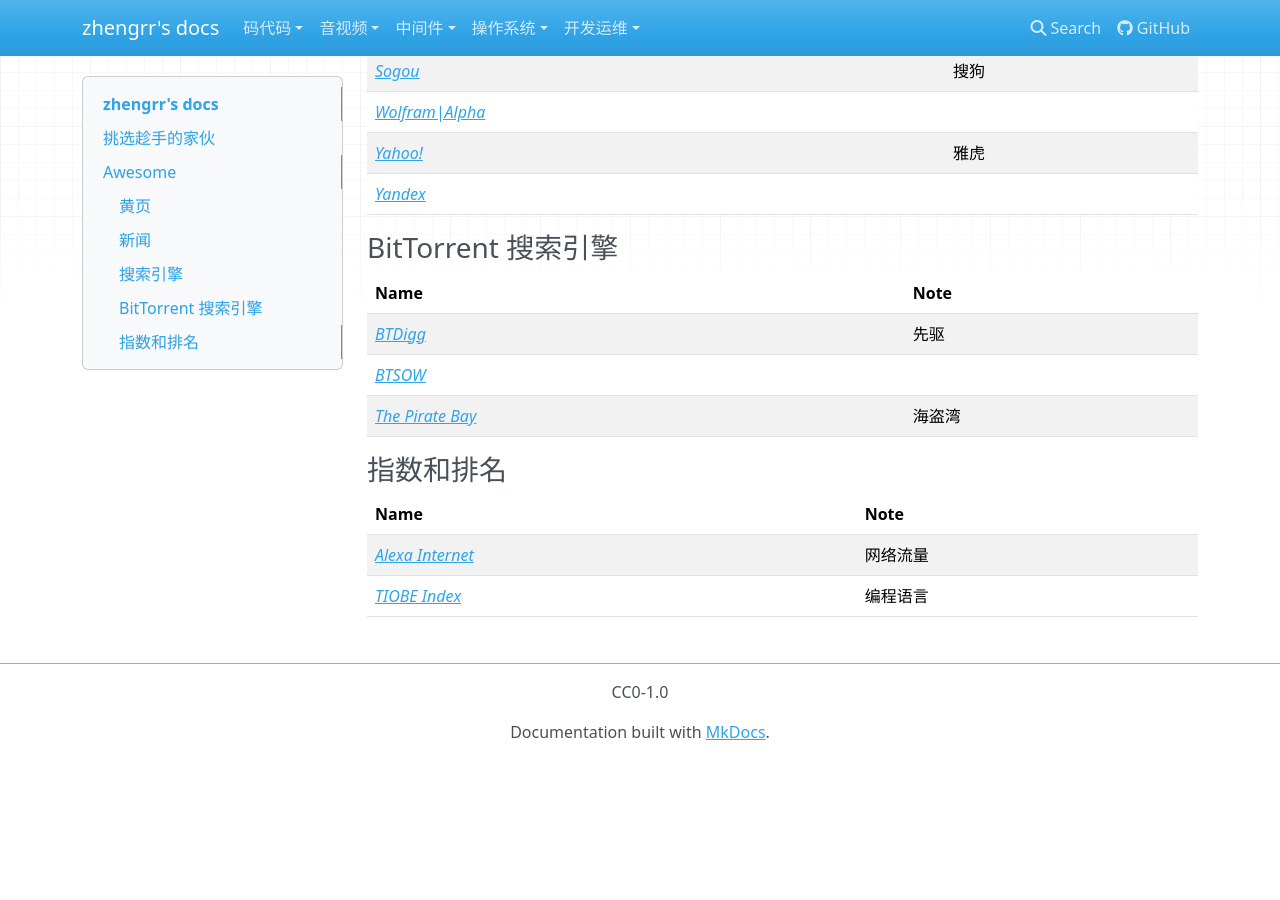
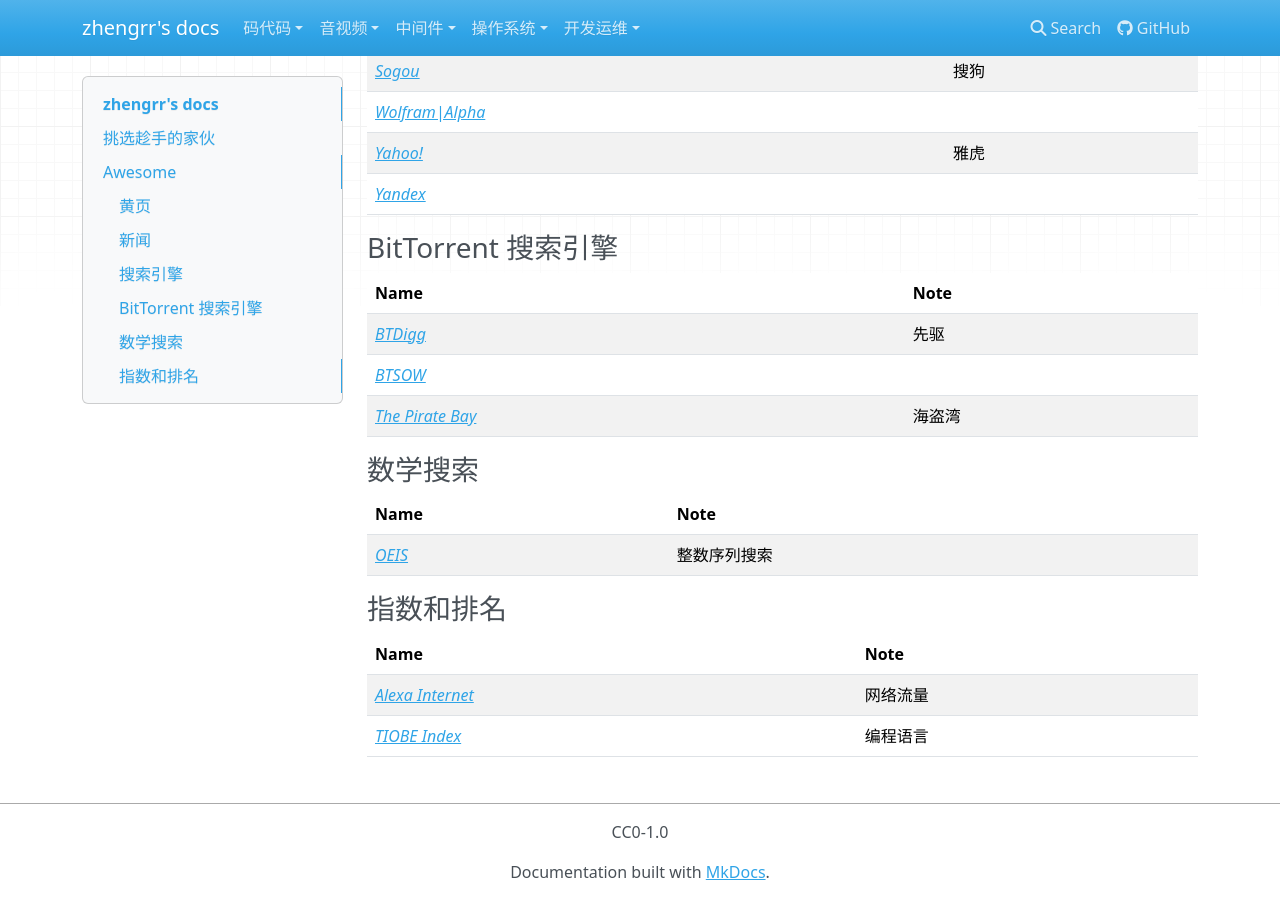
Before and after one commit to afoolsbag/afoolsbag.github.io, an MkDocs documentation site: the page built from docs/index.md, in a window 1280 px wide and 900 px high, scrolled down 1482 px. Built offline with MkDocs 1.6.1, drawn with Linux system fonts in a browser that asks for light colours; nearby versions of some CDN libraries; before the commit the page ends 2242 px from its top, so only the background shows below that.

Commit message:
docs: 添加整数序列搜索链接

```diff
--- a/docs/index.md
+++ b/docs/index.md
@@ -64,6 +64,12 @@
 | [*BTSOW*](https://btsow.com/)                 |
 | [*The Pirate Bay*](https://thepiratebay.org/) | 海盗湾
 
+### 数学搜索
+
+| Name                                          | Note |
+|:--------------------------------------------- |:---- |
+| [*OEIS*](https://oeis.org/)                   | 整数序列搜索
+
 ### 指数和排名
 
 | Name                                            | Note |
```
